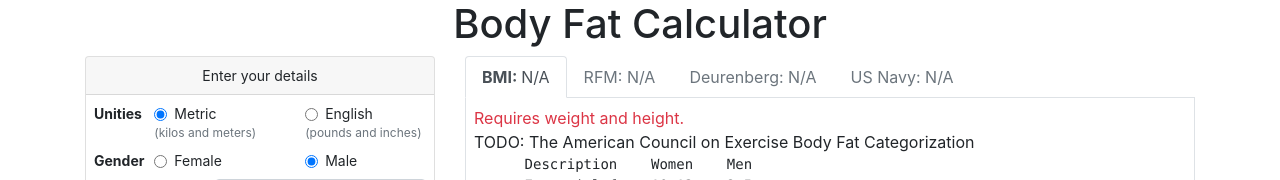
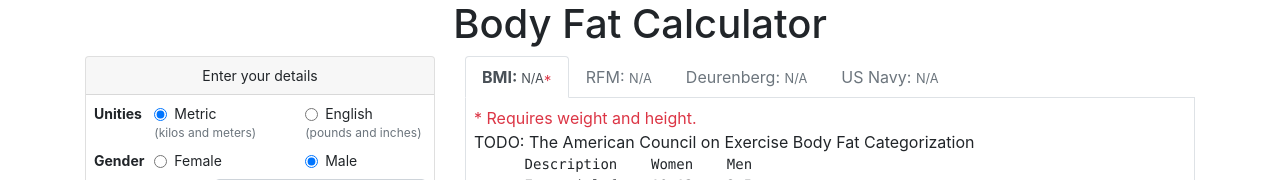
Before and after one commit to jfmdev/body-fat-calc, a Vue app: page / in a window 1280 px wide. Shown: the top 180 px of the page. Built offline with nearby package versions, Linux system fonts and the light colour scheme; what vue-localstorage would draw is missing.

Commit message:
Add a red asterisk to "N/A" tab's values indicating that the error's message correspond to that

```diff
--- a/src/components/Stats.vue
+++ b/src/components/Stats.vue
@@ -14,7 +14,14 @@
           <span :class="{ 'font-weight-bold': tabIndex === tab.index }"
             >{{ tab.label }}:
           </span>
-          {{ formatNumber(values[tab.field], tab.decimals, tab.unity) }}
+          <span v-if="isNumber(values[tab.field])">
+            {{ formatNumber(values[tab.field], tab.decimals, tab.unity) }}
+          </span>
+          <small v-if="!isNumber(values[tab.field])">
+            N/A<span class="text-danger" v-if="tab.index === selectedTab.index"
+              >*</span
+            >
+          </small>
         </a>
       </li>
     </ul>
@@ -22,8 +29,8 @@
     <div class="border border-top-0 p-2">
       <!-- Show error messages for missing fields -->
       <transition name="shrink-font">
-        <div v-if="!values[selectedTab.field]" class="text-danger">
-          {{ selectedTab.requiredMsg }}
+        <div v-if="!isNumber(values[selectedTab.field])" class="text-danger">
+          * {{ selectedTab.requiredMsg }}
         </div>
       </transition>
 
@@ -119,16 +126,14 @@ export default {
 
   methods: {
     formatNumber: function(number, decimals, unity) {
-      if (!_.isNumber(number)) {
-        return "N/A";
-      }
-
       let res = decimals ? +number.toFixed(decimals) : number;
       if (unity) {
         res += " " + unity;
       }
       return res;
-    }
+    },
+
+    isNumber: _.isNumber
   }
 };
 </script>
```
